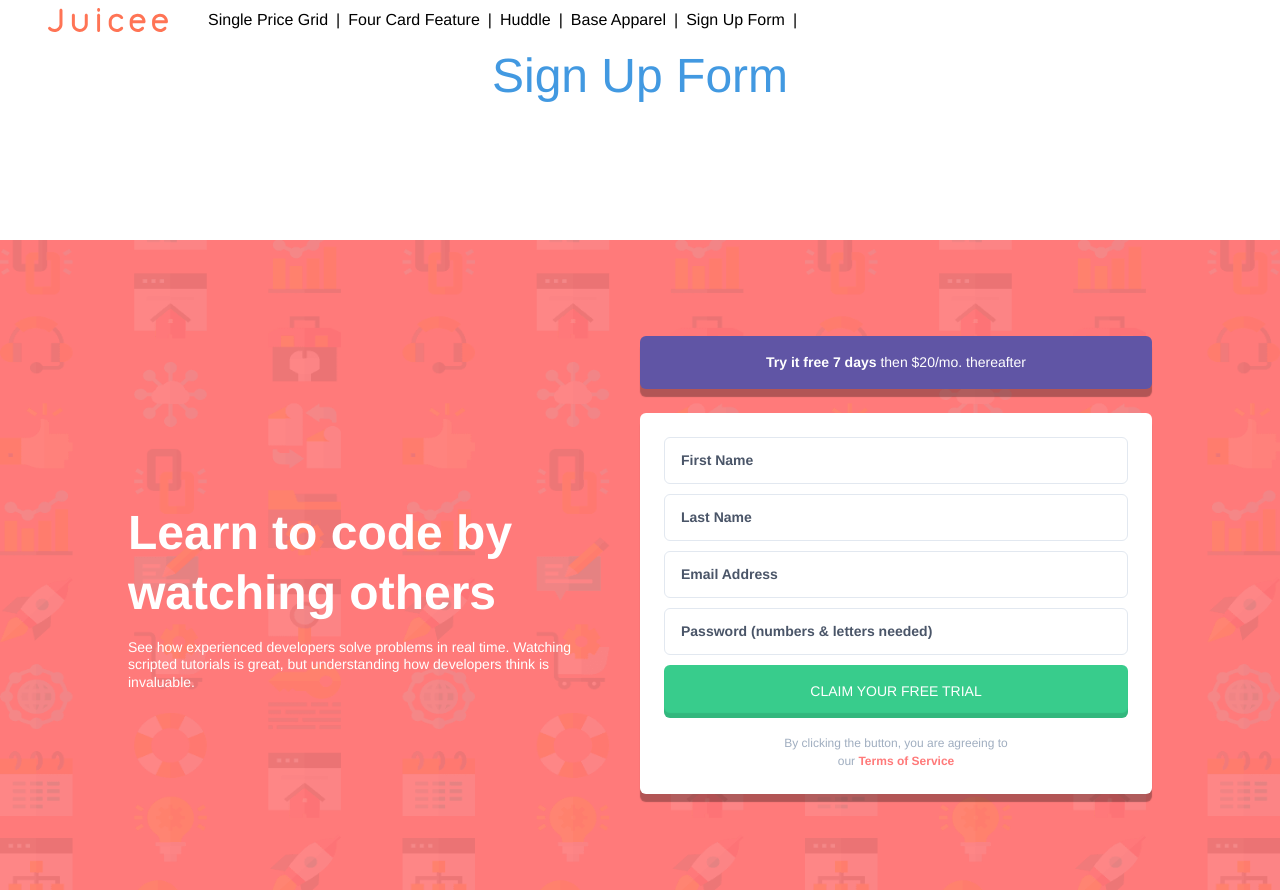
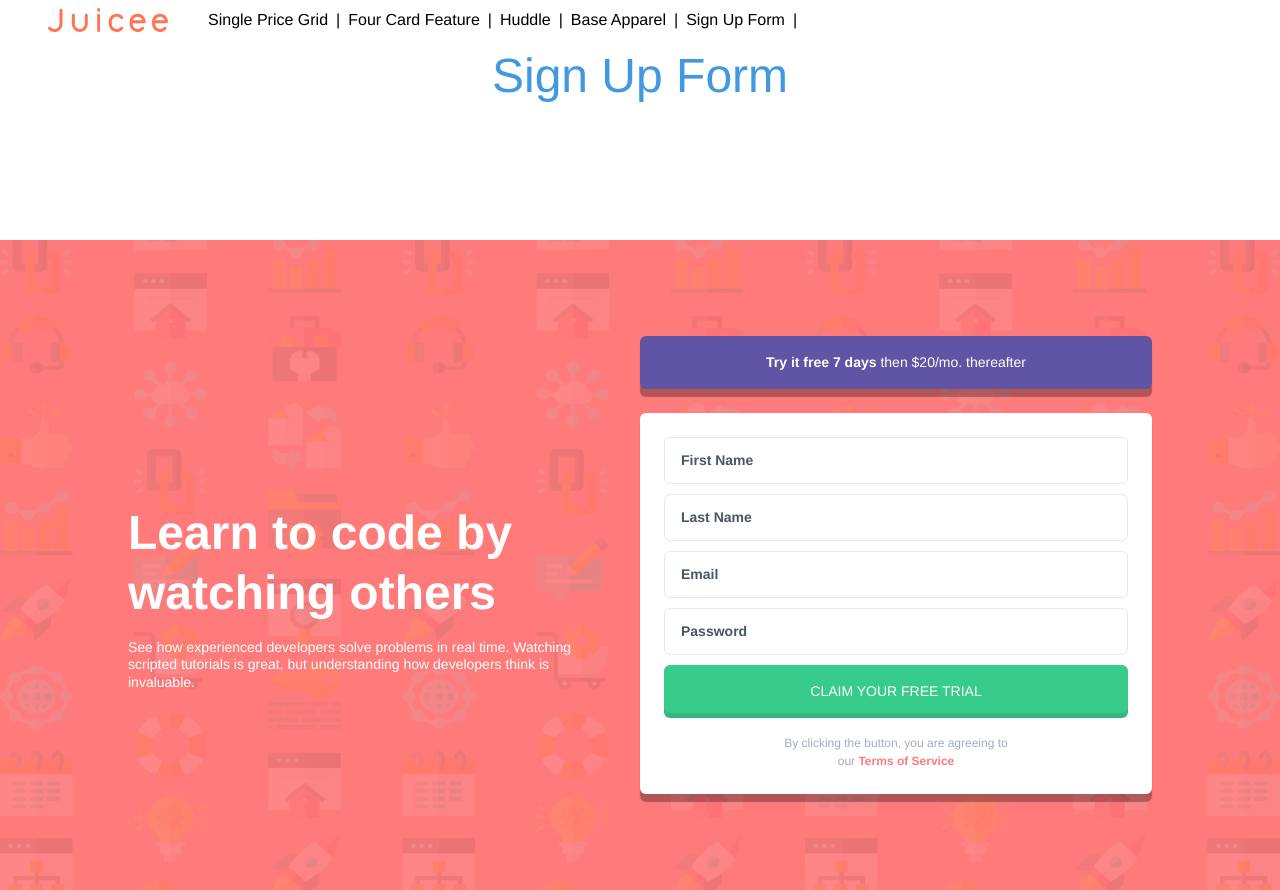
Before and after one commit to J0ssue/16-project-challenge-nuxt, a Nuxt app: page /sign-up-form in a window 1280 px wide. Built offline with nearby package versions, Linux system fonts and the light colour scheme.

Commit message:
finish challenge 5

```diff
--- a/assets/sass/pages/_sign-up-form.scss
+++ b/assets/sass/pages/_sign-up-form.scss
@@ -12,11 +12,12 @@
     box-shadow: inset 0px -5px 1px rgba(0, 0, 0, 0.1);
   }
 
-  input:not(:last-child) {
+  &__form-field:not(:last-child) {
     margin-bottom: 10px;
   }
 
   input::placeholder {
+    text-transform: capitalize;
     font-weight: 600;
   }
 
@@ -25,4 +26,12 @@
       display: none;
     }
   }
+
+  &__error-icon {
+    display: block;
+    width: 18px;
+    height: 18px;
+    right: 20px;
+    top: 14px;
+  }
 }
--- a/mixins/formMixin.js
+++ b/mixins/formMixin.js
@@ -19,20 +19,62 @@ export default {
   methods: {
     submit() {
       if (!this.valid) {
-
+        if (!this.passwordFilled) {
+          this.setError('password');
+        } else {
+          this.clearError('password')
+        }
+        if (!this.nameFilled) {
+          this.setError('name');
+        } else {
+          this.clearError('name')
+        }
+        if (!this.lastFilled) {
+          this.setError('last');
+        } else {
+          this.clearError('last')
+        }
+        if (!this.emailValid) {
+          this.setError('email');
+        } else {
+          this.clearError('email')
+        }
+      } else {
+        alert('form is valid')
+        this.clearForm();
+      }
+    },
+    clearForm() {
+      for (const field in this.form) {
+        this.form[field] = '';
       }
     },
     hasError(name) {
       return this.errors[name];
     },
-    clearError(name) {
-      if (this[`${name}Filled`] || this[`${name}Valid`]) {
-        this.errors[name] = false;
+    clearError(field) {
+      if (this[`${field}Filled`] || this[`${field}Valid`]) {
+        this.errors[field] = false;
+      }
+    },
+    setError(field) {
+      this.errors[field] = true;
+    },
+    removeError(field) {
+      this.errors[field] = false;
+    },
+    setPlaceholder(field) {
+      if (field === 'name') {
+        return 'First Name'
+      } else if (field === 'last') {
+        return 'Last Name'
+      } else {
+        return field
       }
     }
   },
   computed: {
-    emailFilled() {
+    emailValid() {
       return /^\w+([\.-]?\w+)*@\w+([\.-]?\w+)*(\.\w{2,3})+$/.test(this.form.email);
     },
     nameFilled() {
@@ -44,16 +86,12 @@ export default {
     passwordFilled() {
       return this.form.password.length > 4
     },
-    passwordValid() {
-      return /^[A-Za-z]\w{7,14}$/.test(this.form.password);
-    },
     valid() {
       if (
         !this.emailValid ||
         !this.nameFilled ||
         !this.lastFilled ||
-        !this.passwordFilled ||
-        !this.passwordValid
+        !this.passwordFilled
       ) {
         return false
       } else {
--- a/pages/sign-up-form/index.vue
+++ b/pages/sign-up-form/index.vue
@@ -36,31 +36,35 @@
                     @submit.prevent="submit"
                     class="sign-up-form__form p-6 block bg-white rounded-md"
                 >
-                    <input
-                        class="block w-full px-4 py-3 text-sm text-gray-700 font-semibold placeholder-gray-700 focus:outline-none border border-gray-300 focus:border-form-blue rounded-md transition-all duration-300 ease-form-input"
-                        type="text"
-                        placeholder="First Name"
-                        v-model="form.name"
+                    <div
+                        class="sign-up-form__form-field relative"
+                        v-for="(field, i) in Object.keys(this.form)"
+                        :key="i"
                     >
-                    <input
-                        class="block w-full px-4 py-3 text-sm text-gray-700 font-semibold placeholder-gray-700 focus:outline-none border border-gray-300 focus:border-form-blue rounded-md transition-all duration-300 ease-form-input"
-                        type="text"
-                        placeholder="Last Name"
-                        v-model="form.last"
-                    >
-                    <input
-                        class="block w-full px-4 py-3 text-sm text-gray-700 font-semibold placeholder-gray-700 focus:outline-none border border-gray-300 focus:border-form-blue rounded-md transition-all duration-300 ease-form-input"
-                        type="text"
-                        placeholder="Email Address"
-                        v-model="form.email"
-                    >
-                    <input
-                        class="block w-full px-4 py-3 text-sm text-gray-700 font-semibold placeholder-gray-700 focus:outline-none border border-gray-300 focus:border-form-blue rounded-md transition-all duration-300 ease-form-input"
-                        type="text"
-                        placeholder="Password (numbers & letters needed)"
-                        v-model="
-                        form.password"
-                    >
+                        <input
+                            @keyup="clearError(field)"
+                            class="block w-full px-4 py-3 text-sm text-gray-700 font-semibold placeholder-gray-700 focus:outline-none border-gray-300 rounded-md transition-all duration-300 ease-form-input"
+                            :class="{
+                                'focus:border-form-blue': !hasError(field),
+                                'border-form-red': hasError(field),
+                                'border': !hasError(field),
+                                'border-2': hasError(field)
+                            }"
+                            type="text"
+                            :placeholder="setPlaceholder(field)"
+                            v-model="form[field]"
+                        >
+                        <img
+                            class="sign-up-form__error-icon absolute"
+                            src="~/assets/images/base-apparel/icon-error.svg"
+                            alt="error icon"
+                            v-show="hasError(field)"
+                        >
+                        <div
+                            class="text-form-red text-xs text-right"
+                            v-show="hasError(field)"
+                        >{{ errorMessage[field] }}</div>
+                    </div>
                     <button
                         type="submit"
                         class="sign-up-form__btn block w-full uppercase text-sm bg-form-green py-4 mb-4 rounded-md focus:outline-none"
@@ -85,6 +89,12 @@
                 title: 'Learn to code by watching others',
                 description: 'See how experienced developers solve problems in real time. Watching scripted tutorials is great, but understanding how developers think is invaluable.',
                 linkPurple: '<b>Try it free 7 days</b> <br class="remove-br"> then $20/mo. thereafter',
+                errorMessage: {
+                    name: 'First Name cannot be empty',
+                    last: 'Last Name cannot be empty',
+                    email: 'Looks like this is not an email',
+                    password: 'Password cannot be empty & must be 4 characters or greater'
+                }
             };
         },
     }
```
